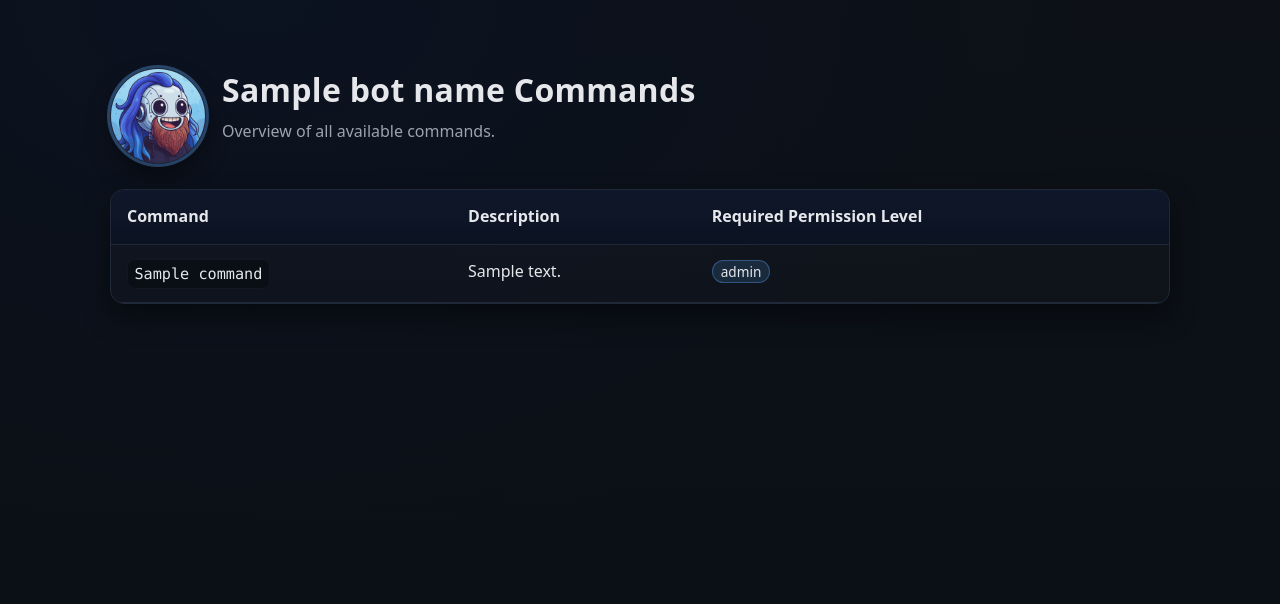
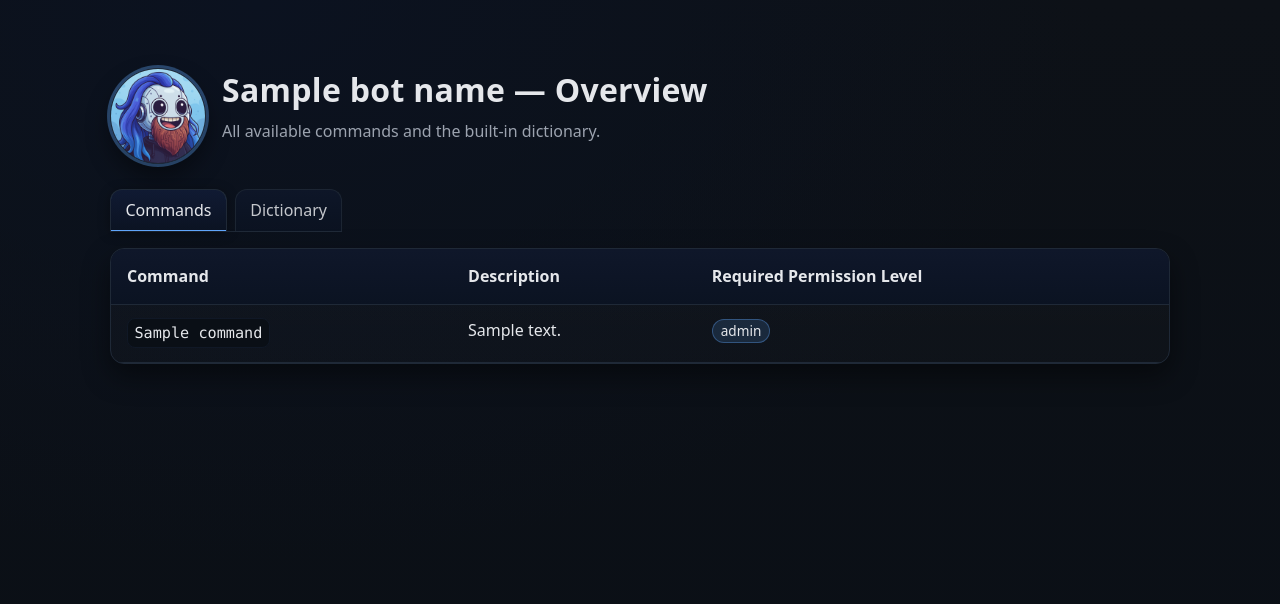
Before and after one commit to mgerhold/chatbot2k, a Python web app: template templates/commands.html in a window 1280 px wide. Shown: the top 604 px of the page. Run offline with Jinja, Linux system fonts and the light colour scheme; the template is opened without the code that fills it: most values are stand-ins (such as "Sample title", 1, 10 or a date in 2020).

Commit message:
feat: also show dictionary entries on the main page
This commit is almost completely vibe-coded ¯\_(ツ)_/¯

```diff
--- a/src/chatbot2k/dictionary.py
+++ b/src/chatbot2k/dictionary.py
@@ -62,6 +62,9 @@ class Dictionary:
             for word, explanation in matching_entries
         ]
 
+    def as_dict(self) -> dict[str, str]:
+        return {entry.word: entry.explanation for entry in self._entries}
+
     def _is_in_cooldown(self, word: str) -> bool:
         last_used: Optional[float] = self._usage_timestamps.get(word)
         if last_used is None:
--- a/static/commands.css
+++ b/static/commands.css
@@ -267,3 +267,119 @@ a:visited:active {
   background: transparent;
   padding: 0;
 }
+
+/* --- Tabs (CSS-only) --- */
+.tabs {
+  margin-top: 1rem;
+}
+
+.tab-radio {
+  position: absolute;
+  left: -9999px;
+}
+
+.tablist {
+  display: inline-flex;
+  gap: 0.5rem;
+  border-bottom: 1px solid var(--border);
+  margin-bottom: 1rem;
+}
+
+.tab {
+  cursor: pointer;
+  user-select: none;
+  padding: 0.5rem 0.9rem;
+  border: 1px solid var(--border);
+  border-bottom: none;
+  border-top-left-radius: 12px;
+  border-top-right-radius: 12px;
+  background: linear-gradient(180deg, #0f172a, #0b1322);
+  color: var(--text);
+  opacity: 0.85;
+  transition: opacity 0.15s ease, box-shadow 0.2s ease, background 0.2s ease;
+}
+
+.tab:hover { opacity: 1; }
+
+#tab-commands:checked ~ .tablist #label-commands,
+#tab-dictionary:checked ~ .tablist #label-dictionary {
+  opacity: 1;
+  box-shadow: 0 -1px 0 var(--accent) inset, 0 2px 12px rgba(0,0,0,0.35);
+  background: linear-gradient(180deg, #101a33, #0b1322);
+}
+
+.tab-panels .tab-panel { display: none; }
+#tab-commands:checked ~ .tab-panels #panel-commands { display: block; }
+#tab-dictionary:checked ~ .tab-panels #panel-dictionary { display: block; }
+
+/* --- Share table styling between both tables --- */
+/* (Your previous CSS targeted only table.commands; broaden it) */
+table.commands,
+table.dictionary {
+  width: 100%;
+  border-collapse: collapse;
+  min-width: 640px;
+}
+
+table.commands thead th,
+table.dictionary thead th {
+  text-align: left;
+  font-weight: 600;
+  padding: 0.9rem 1rem;
+  background: linear-gradient(180deg, #0f172a, #0b1322);
+  border-bottom: 1px solid var(--border);
+  position: sticky;
+  top: 0;
+  z-index: 1;
+}
+
+table.commands tbody td,
+table.dictionary tbody td {
+  padding: 0.85rem 1rem;
+  border-bottom: 1px solid var(--border);
+  vertical-align: top;
+}
+
+table.commands tbody tr:nth-child(even),
+table.dictionary tbody tr:nth-child(even) {
+  background: rgba(255, 255, 255, 0.015);
+}
+
+table.commands tbody tr:hover,
+table.dictionary tbody tr:hover {
+  background: rgba(96, 165, 250, 0.08);
+}
+
+/* Reuse code styling in both tables */
+table.commands td code,
+table.dictionary td code {
+  font-family: ui-monospace, SFMono-Regular, Menlo, Monaco, Consolas, "Liberation Mono", "Courier New", monospace;
+  font-size: 0.95rem;
+  padding: 0.12rem 0.4rem;
+  border-radius: 8px;
+  background: var(--code-bg);
+  border: 1px solid var(--code-border);
+  display: inline-block;
+}
+
+table.commands td pre,
+table.dictionary td pre {
+  margin: 0.75rem 0;
+  padding: 0.9rem 1rem;
+  background: var(--code-bg);
+  border: 1px solid var(--code-border);
+  border-radius: 12px;
+  overflow-x: auto;
+  box-shadow: var(--shadow);
+}
+
+table.commands td pre code,
+table.dictionary td pre code {
+  font-size: 0.92rem;
+  border: 0;
+  background: transparent;
+  padding: 0;
+}
+
+/* Keep long URLs from breaking layout in both tables */
+.table-container a { overflow-wrap: anywhere; word-break: break-word; }
--- a/templates/commands.html
+++ b/templates/commands.html
@@ -4,9 +4,9 @@
   <meta charset="utf-8"/>
   <meta name="viewport" content="width=device-width, initial-scale=1"/>
   <meta name="color-scheme" content="dark"/>
-    <title>{{ bot_name }} Commands</title>
+  <title>{{ bot_name }} Commands & Dictionary</title>
+
   <link rel="preload" href="static/commands.css" as="style"/>
-
   <link rel="stylesheet" href="static/commands.css"/>
 
   <!-- Favicons -->
@@ -14,14 +14,8 @@
   <link rel="icon" type="image/png" sizes="32x32" href="/static/favicon32.png">
   <link rel="icon" type="image/png" sizes="192x192" href="/static/favicon192.png">
   <link rel="icon" type="image/png" sizes="256x256" href="/static/favicon256.png">
-
-    <!-- iOS home screen icon -->
   <link rel="apple-touch-icon" sizes="180x180" href="/static/favicon180.png">
-
-    <!-- Fallback (older browsers) -->
   <link rel="shortcut icon" href="/static/favicon32.png" type="image/png">
-
-    <!-- Windows tiles & browser UI color -->
   <meta name="msapplication-TileImage" content="/static/favicon256.png">
   <meta name="msapplication-TileColor" content="#0d1117">
   <meta name="theme-color" content="#0d1117">
@@ -39,13 +33,30 @@
       loading="eager" decoding="async" fetchpriority="high"
     />
     <div class="title-group">
-          <h1 id="commands-heading">{{ bot_name | e }} Commands</h1>
-          <p class="subtitle">Overview of all available commands.</p>
+      <h1>{{ bot_name | e }} — Overview</h1>
+      <p class="subtitle">All available commands and the built-in dictionary.</p>
     </div>
   </header>
 
+  <!-- Tabs (CSS-only radios) -->
+  <section class="tabs" aria-label="Sections">
+    <!-- Radios (hidden) -->
+    <input class="tab-radio" type="radio" name="section" id="tab-commands" checked>
+    <input class="tab-radio" type="radio" name="section" id="tab-dictionary">
+
+    <!-- Tab labels -->
+    <div class="tablist" role="tablist" aria-label="Sections">
+      <label class="tab" for="tab-commands" id="label-commands" role="tab" aria-controls="panel-commands">Commands</label>
+      <label class="tab" for="tab-dictionary" id="label-dictionary" role="tab" aria-controls="panel-dictionary">Dictionary</label>
+    </div>
+
+    <!-- Panels -->
+    <div class="tab-panels">
+      <!-- Commands panel -->
+      <section id="panel-commands" class="tab-panel" role="tabpanel" aria-labelledby="label-commands">
+        <h2 id="commands-heading" class="sr-only">Commands</h2>
         <div class="table-container" role="region" aria-labelledby="commands-heading" tabindex="0">
-        <table class="commands">
+          <table class="commands data-table">
             <caption class="sr-only">List of chatbot commands</caption>
             <thead>
             <tr>
@@ -58,7 +69,7 @@
             {% for c in commands %}
             <tr>
               <td class="mono"><code>{{ c.command | e }}</code></td>
-                <td>{{ c.description | e }}</td>
+              <td>{{ c.description }}</td>
               <td><span class="badge">{{ c.required_permission_level | e }}</span></td>
             </tr>
             {% else %}
@@ -69,6 +80,37 @@
             </tbody>
           </table>
         </div>
+      </section>
+
+      <!-- Dictionary panel -->
+      <section id="panel-dictionary" class="tab-panel" role="tabpanel" aria-labelledby="label-dictionary">
+        <h2 id="dictionary-heading" class="sr-only">Dictionary</h2>
+        <div class="table-container" role="region" aria-labelledby="dictionary-heading" tabindex="0">
+          <table class="dictionary data-table">
+            <caption class="sr-only">Built-in dictionary entries</caption>
+            <thead>
+            <tr>
+              <th scope="col">Word/Abbreviation</th>
+              <th scope="col">Explanation/Description</th>
+            </tr>
+            </thead>
+            <tbody>
+            {% for entry in dictionary_entries %}
+            <tr>
+              <td class="mono"><code>{{ entry.word | e }}</code></td>
+              <td>{{ entry.explanation }}</td>
+            </tr>
+            {% else %}
+            <tr>
+              <td colspan="2" class="empty">No dictionary entries available.</td>
+            </tr>
+            {% endfor %}
+            </tbody>
+          </table>
+        </div>
+      </section>
+    </div>
+  </section>
 </main>
 </body>
 </html>
```
Also changed, not shown: src/chatbot2k/routes/commands.py (+16 -1 lines). Lines whose indentation alone changed are shown as unchanged.
